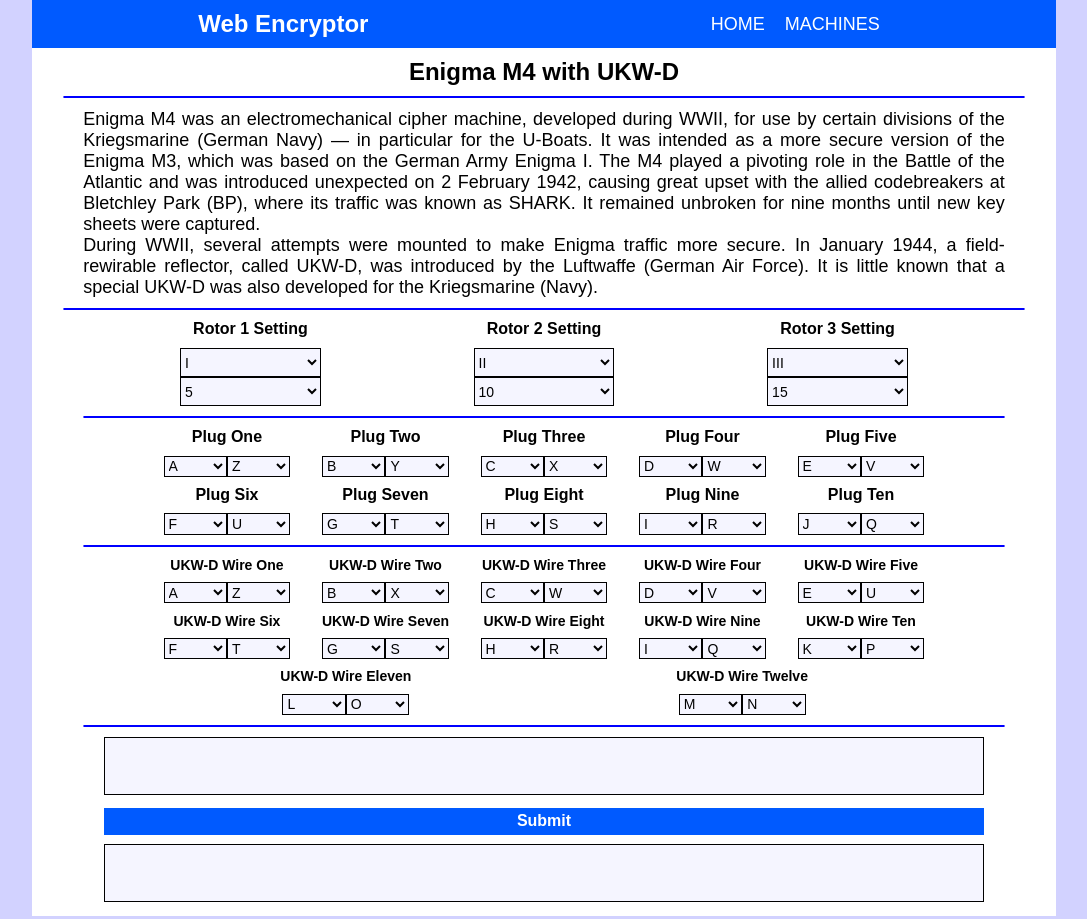
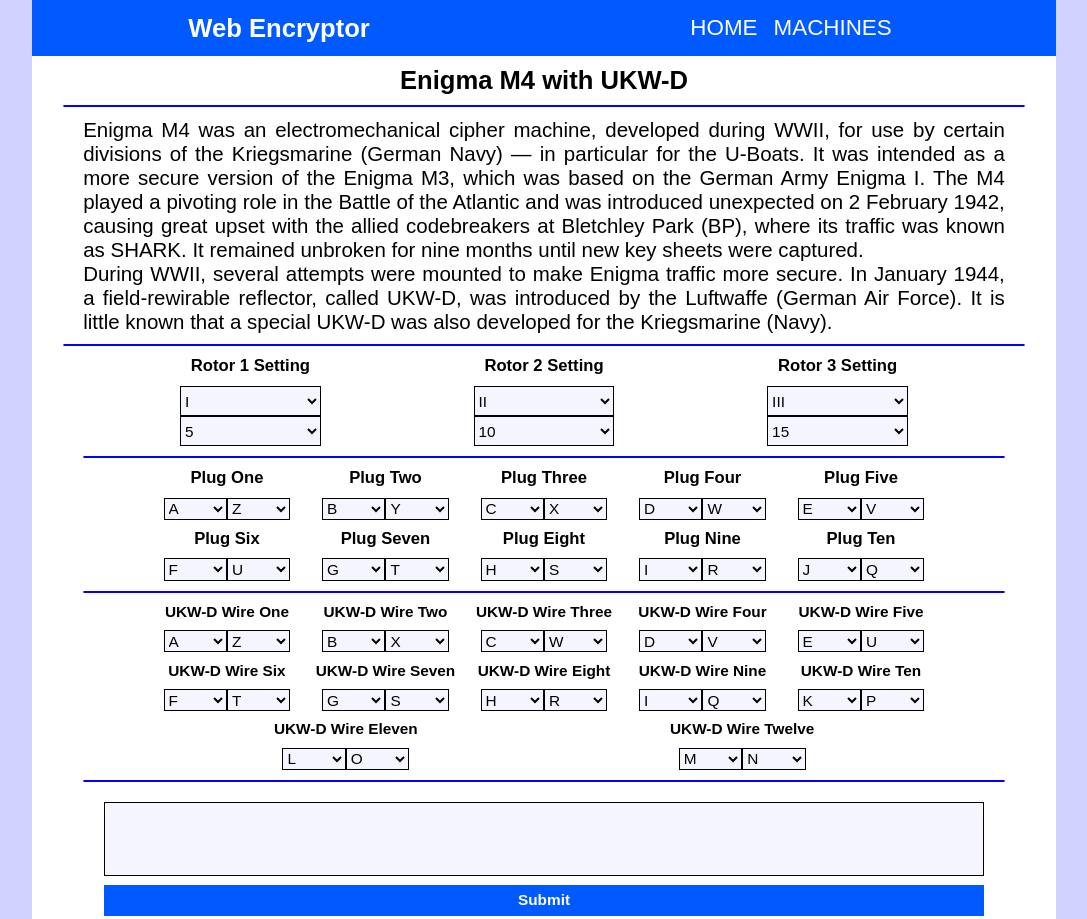
Before and after one commit to GabrielIDSM/Web-Encryptor, a React (Create React App) app: page /enigmam4ukwd in a window 1280 px wide. Shown: the top 919 px of the page, without its empty margins (96-1183 px from the left). Built offline with nearby package versions, Linux system fonts and the light colour scheme.

Commit message:
Text size refactor

```diff
--- a/src/App.css
+++ b/src/App.css
@@ -14,13 +14,13 @@
 }
 
 .MainDivHome h1{
-  font-size: 4.625em;
+  font-size: 6vw;
   padding: 4% 5% 4% 5%;
   text-transform: capitalize;
 }
 
 .MainDivHome h2{
-  font-size: 1.5em;
+  font-size: 1.8vw;
   padding: 1% 5% 1% 5%;
   text-align: justify;
 }
@@ -28,7 +28,7 @@
 .MainDivHome ul{
   padding: 1% 5% 2% 5%;
   font-family: Arial, Helvetica, sans-serif;
-  font-size: 1em;
+  font-size: 1.3vw;
   font-weight: bolder;
   display: flex;
   justify-content: space-between;
@@ -55,20 +55,6 @@
   border-radius: 5px;
 }
 
-.TextLines{
-  margin: 1% 3% 1% 3%;
-  font-size: 1.4375em;
-  text-align: center;
-  font-weight: normal;
-}
-
-.SubTextLines{
-  margin: 1% 3% 1% 3%;
-  font-size: 1.3125em;
-  text-align: center;
-  font-weight: normal;
-}
-
 .links{
   color: white;
 }
@@ -82,14 +68,7 @@
 }
 
 .Description{
-  font-size: 1.125em;
-  text-align: justify;
-  margin: 1% 5% 1% 5%;
-  font-weight: normal;
-}
-
-.SubDescription{
-  font-size: 1em;
+  font-size: 1.6vw;
   text-align: justify;
   margin: 1% 5% 1% 5%;
   font-weight: normal;
@@ -99,7 +78,7 @@
   margin-left: 3%;
   margin-right: 3%;
   font-weight: bolder;
-  font-size: 1.5em;
+  font-size: 2vw;
   padding-top: 1%;
   padding-bottom: 1%;
   text-align: center;
@@ -156,7 +135,7 @@
 
 .ThreeRotorsSelector select{
   width: 16%;
-  font-size: 0.875em;
+  font-size: 1.2vw;
   padding: 0.5% 0% 0.5% 0%;
   background-color: rgb(245, 245, 255);
   border: 1px solid;
@@ -173,7 +152,7 @@
 .LabelRotors{
   margin: 1% 5% 0% 5%;
   padding: 0% 2% 0% 2%;
-  font-size: 1em;
+  font-size: 1.3vw;
   font-weight: bolder;
   display: flex;
   justify-content: space-around;
@@ -187,7 +166,7 @@
 
 .ThreeRotorsWheelSet select{
   width: 16%;
-  font-size: 0.875em;
+  font-size: 1.2vw;
   padding: 0.5% 0% 0.5% 0%;
   background-color: rgb(245, 245, 255);
   border: 1px solid;
@@ -203,7 +182,7 @@
 
 .FourRotorsSelector select{
   width: 16%;
-  font-size: 0.875em;
+  font-size: 1.2vw;
   padding: 0.5% 0% 0.5% 0%;
   background-color: rgb(245, 245, 255);
   border: 1px solid;
@@ -219,7 +198,7 @@
 
 .FourRotorsWheelSet select{
   width: 16%;
-  font-size: 0.875em;
+  font-size: 1.2vw;
   padding: 0.5% 0% 0.5% 0%;
   background-color: rgb(245, 245, 255);
   border: 1px solid;
@@ -236,14 +215,14 @@
 
 .ReflectorDiv select{
   width: 16%;
-  font-size: 0.875em;
+  font-size: 1.2vw;
   padding: 0.5% 0% 0.5% 0%;
   background-color: rgb(245, 245, 255);
   border: 1px solid;
 }
 
 .MessageRequestResponse{
-  margin: 0% 5% 1% 5%;
+  margin: 2% 5% 2% 5%;
   padding: 0% 2% 0% 2%;
   font-family: Arial, Helvetica, sans-serif;
 }
@@ -252,30 +231,28 @@
   resize: none;
   width: 100%;
   background-color: rgb(245, 245, 255);
-  font-size: 0.9375em;
+  font-size: 1.2vw;
   border: 1px solid;
 }
 
 .MessageRequestResponse button{
   width: 100%;
-  padding-top: 0.5%;
-  padding-bottom: 0.5%;
   background-color: rgb(0, 90, 255);
-  margin-top: 1%;
-  margin-bottom: 1%;
   border: none;
   color: white;
   text-align: center;
   text-decoration: none;
   display: inline-block;
-  font-size: 1em;
+  padding: 0.5vw 0vw 0.5vw 0vw;
+  font-size: 1.2vw;
   font-weight: bolder;
+  margin: 0.5% 0% 0.5% 0%;
 }
 
 .FivePlugsTitle{
   margin: 1% 5% 0% 5%;
   padding: 0% 2% 0% 2%;
-  font-size: 1em;
+  font-size: 1.3vw;
   font-weight: bolder;
   display: flex;
   justify-content: space-around;
@@ -301,7 +278,7 @@
 
 .FivePlugsDiv select{
   width: 50%;
-  font-size: 0.875em;
+  font-size: 1.2vw;
   padding: 0.5% 0% 0.5% 0%;
   background-color: rgb(245, 245, 255);
   border: 1px solid;
@@ -310,7 +287,7 @@
 .UKWDFivePlugsTitle{
   margin: 1% 5% 0% 5%;
   padding: 0% 2% 0% 2%;
-  font-size: 0.875em;
+  font-size: 1.2vw;
   font-weight: bolder;
   display: flex;
   justify-content: space-around;
--- a/src/EnigmaM3ArmyUse.js
+++ b/src/EnigmaM3ArmyUse.js
@@ -1047,9 +1047,8 @@ class EnigmaM3ArmyUse extends Component {
           <hr className="LinesInternal" />
           <div className="MessageRequestResponse">
             <textarea rows="4" cols="50" name="message" value={this.state.request.message} onChange={this.changeMessageHandler}></textarea>
-            <br></br><button type="submit" onClick={this.submitHandler}>Submit</button><br></br>
-            <textarea rows="4" cols="50" name="responseMessage" id="responseMessage"
-              value={this.state.responseMessage} readOnly></textarea>
+            <button type="submit" onClick={this.submitHandler}>Submit</button>
+            <textarea rows="4" cols="50" name="responseMessage" id="responseMessage"value={this.state.responseMessage} readOnly></textarea>
           </div>
         </form>
       </div>
--- a/src/Navbar.css
+++ b/src/Navbar.css
@@ -1,7 +1,7 @@
 .Navbar{
     color: rgb(255, 255, 255);
     background-color: rgb(0, 90, 255);
-    height: 3em;
+    height: 7vh;
     width: 100%;
     display: flex;
     justify-content: space-around;
@@ -12,7 +12,7 @@
     width: fit-content;
     list-style: none;
     font-family: Arial, Helvetica, sans-serif;
-    font-size: 18px;
+    font-size: 2.8vh;
     display: flex;
     justify-content: space-around;
   }
@@ -23,17 +23,17 @@
 
   .links li{
     display: block;
-    padding: 10px;
+    padding: 1vh;
   }
 
   .Title{
     font-family: Arial, Helvetica, sans-serif;
-    font-size: 1.5em;
+    font-size: 3.2vh;
   }
 
   .links li ul{
-    padding: 3px;
-    font-size: 0.9375em;
+    padding: 0.2vh;
+    font-size: 2vh;
     font-weight: bolder;
     position: absolute;
     min-width: max-content;
@@ -45,7 +45,7 @@
   .links li ul li{
     color: rgb(255, 255, 255);
     display: block;
-    padding: 10px;
+    padding: 1.2vh;
   }
 
   .links li:hover ul{
```
